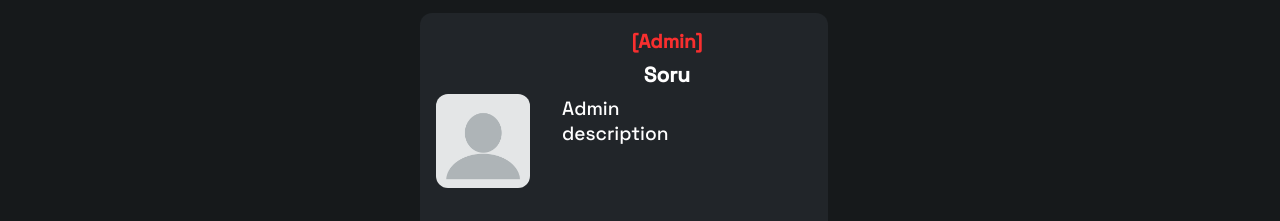
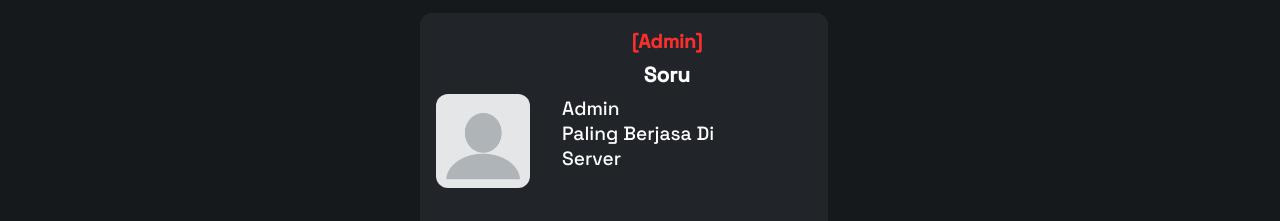
Before and after one commit to maspian99/InDoSmp, a plain HTML site: page index.html in a window 1280 px wide. Shown: the part 3596-3817 px from the top of the page. Drawn offline with nearby package versions, Linux system fonts and the light colour scheme.

Commit message:
Update index.html

```diff
--- a/index.html
+++ b/index.html
@@ -181,7 +181,7 @@
             <div class="main5_supporters_description_div">
               <a class="main5_supporters_description_rank main5_admins_description_rank_admin">[Admin]</a>
               <a class="main5_supporters_description_title" href="https://example.com">Soru</a>
-              <a class="main5_admins_description">Admin<br>description</a>
+              <a class="main5_admins_description">Admin<br>Paling Berjasa Di Server</a>
             </div>
           </div>
           <div class="main5_supporters_div main5_admins_dev_type1">
```
